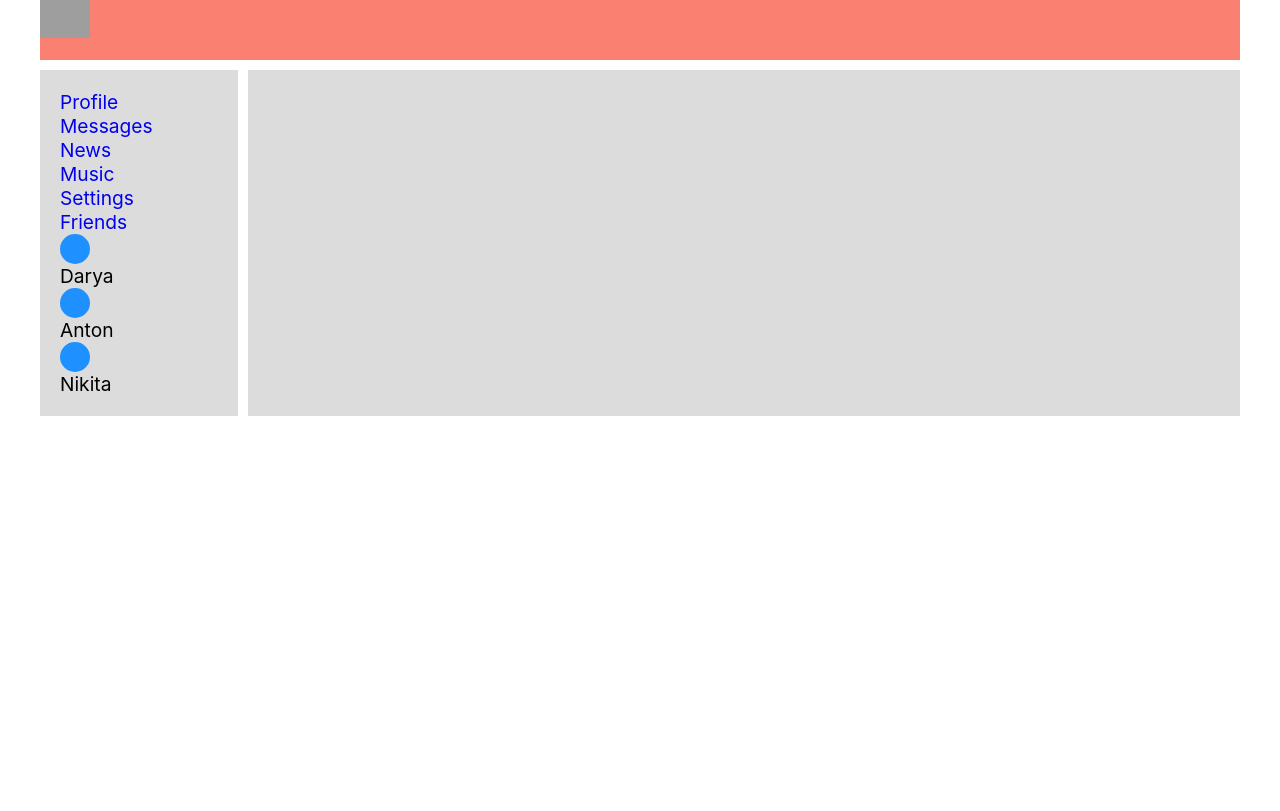
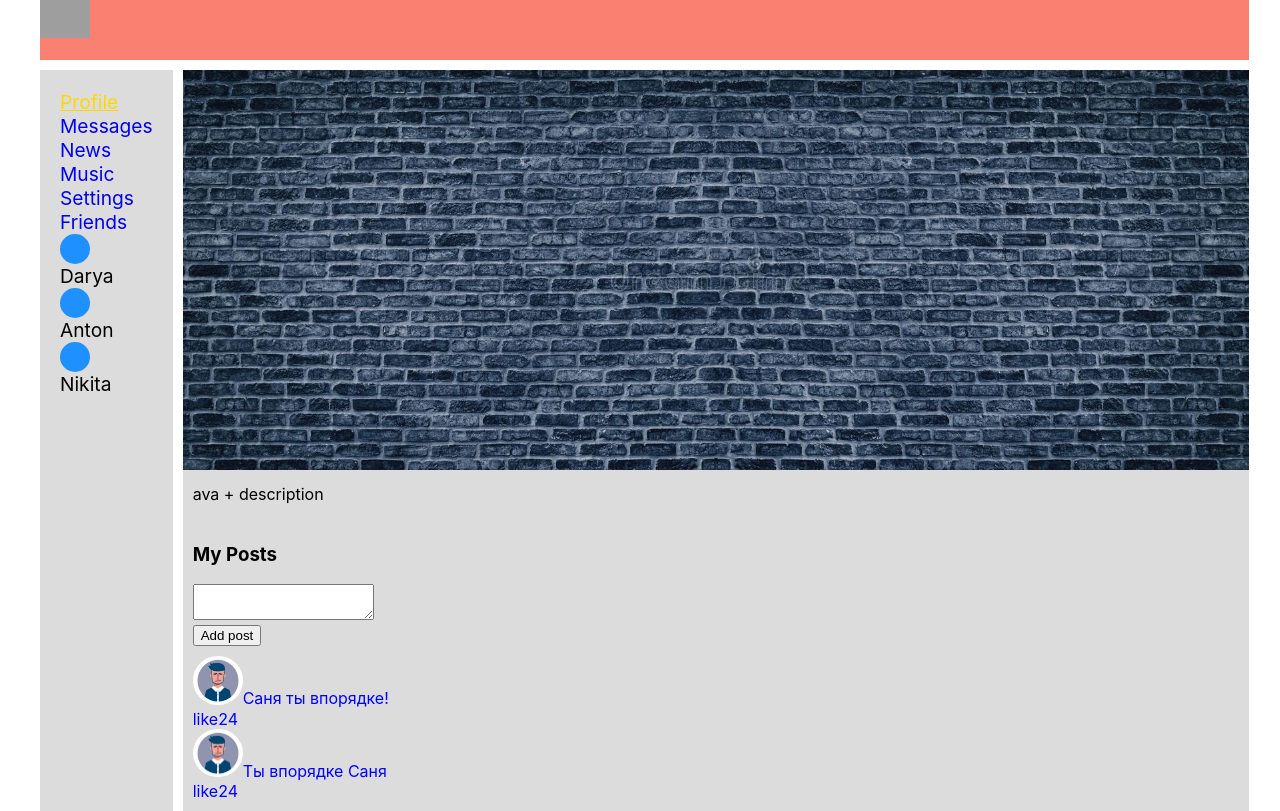
Before and after one commit to Mois24/social-network, a React (Create React App) app: page / in a window 1280 px wide. Built offline with nearby package versions, Linux system fonts and the light colour scheme; grey boxes are pictures that could not be loaded.

Commit message:
Add function for our Posts. Add some UI

```diff
--- a/src/App.js
+++ b/src/App.js
@@ -17,7 +17,7 @@
         <Navbar state={props.state.sidePage}/>
         <div className="app-wrapper-content">
           <Routes>
-            <Route path="/profile" element={<Profile state={props.state.profilePage}/>} />
+            <Route path="/" element={<Profile state={props.state.profilePage} addPost={props.addPost}/>} />
             <Route path="/dialogs/*" element={<Dialogs state={props.state.dialogsPage} />} />
             <Route path="/news" element={<News />} />
             <Route path="/music" element={<Music />} />
--- a/src/components/Dialogs/Dialogs.jsx
+++ b/src/components/Dialogs/Dialogs.jsx
@@ -10,24 +10,25 @@
 
   let dialogsElements = dialogs.map( (dialog, index) => <DialogItem key={index} name={dialog.name} id={dialog.id} />);
 
-  let messagesElements = messages.map( (m, index) => <Message key={index} message={m.message} id={m.id}/>)
+  let messagesElements = messages.map( (m, index) => <Message key={index} message={m.message} id={m.id}/>);
+
+  let newIdMessage = React.createRef();
+  let newMessage = () => {
+    let text = newIdMessage.current.value;
+    alert(text);
+  }
 
   return (
     <div className={classes.dialogs}>
       <div className={classes.dialogsItems}>
-        {/* <DialogItem name={dialogs[0].name} id={dialogs[0].id} />
-        <DialogItem name={dialogs[1].name} id={dialogs[1].id} />
-        <DialogItem name={dialogs[2].name} id={dialogs[2].id} />
-        <DialogItem name={dialogs[3].name} id={dialogs[3].id} />
-        <DialogItem name={dialogs[4].name} id={dialogs[4].id} />
-        <DialogItem name={dialogs[5].name} id={dialogs[5].id} /> */}
+        <textarea ref={ newIdMessage }></textarea>
+        <button onClick={ newMessage }>Add Messages</button>
+
         { dialogsElements }
 
       </div>
       <div className={classes.messages}>
-        {/* <Message message={messages[0].message} id={messages[0].id}/>
-        <Message message={messages[1].message} id={messages[1].id}/>
-        <Message message={messages[2].message} id={messages[2].id}/> */}
+
         { messagesElements }
 
       </div>
--- a/src/components/Navbar/Navbar.jsx
+++ b/src/components/Navbar/Navbar.jsx
@@ -7,7 +7,7 @@
   return (
     <nav className={classes.navbar}>
       <div>
-        <NavLink to="/profile" className={ navData => navData.isActive ? classes.active : classes.item }>Profile</NavLink>
+        <NavLink to="/" className={ navData => navData.isActive ? classes.active : classes.item }>Profile</NavLink>
       </div>
       <div>
         <NavLink to="/dialogs" className={ navData => navData.isActive ? classes.active : classes.item }>Messages</NavLink>
--- a/src/components/Profile/MyPosts/MyPosts.jsx
+++ b/src/components/Profile/MyPosts/MyPosts.jsx
@@ -3,11 +3,13 @@
 import Post from "./Post/Post";
 
 const MyPosts = (props) => {
+let newPostElement = React.createRef();
 
-// const posts = [
-//   {id: 1, message: "Саня ты впорядке!", likesCount: 24},
-//   {id: 2, message: "Ты впорядке Саня", likesCount: 24}
-// ];
+let addPost = () => {
+  let text = newPostElement.current.value;
+  props.addPost(text);
+}
+
 let posts = props.posts;
 
 let postsElements = posts.map( (p, index) => <Post key={index} message={p.message} likesCount={p.likesCount}/>)
@@ -17,10 +19,10 @@
       <h3>My Posts</h3>
       <div>
         <div>
-          <textarea></textarea>
+          <textarea ref={newPostElement}></textarea>
         </div>
         <div>
-          <button>Add post</button>
+          <button onClick={ addPost }>Add post</button>
         </div>
         <div className={classes.posts}>
           {/* <Post message={posts[0].message} likesCount={posts[0].likesCount}/>
--- a/src/components/Profile/Profile.jsx
+++ b/src/components/Profile/Profile.jsx
@@ -8,7 +8,7 @@
   return (
     <div>
       <ProfileInfo />
-      <MyPosts posts={props.state.posts}/>
+      <MyPosts posts={props.state.posts} addPost={props.addPost}/>
     </div>
   );
 };
--- a/src/index.js
+++ b/src/index.js
@@ -4,11 +4,14 @@
 import App from './App';
 import reportWebVitals from './reportWebVitals';
 import state from './redux/state';
+import { addPost } from './redux/state';
+
+// addPost('Young Shark');
 
 const root = ReactDOM.createRoot(document.getElementById('root'));
 root.render(
   <React.StrictMode>
-    <App state={state}/>
+    <App state={state} addPost={addPost}/>
   </React.StrictMode>
 );
 
--- a/src/redux/state.js
+++ b/src/redux/state.js
@@ -33,4 +33,13 @@
     ],
   }
 };
+
+export let addPost = (postMessage) => {
+  let newPost = {
+    id: 3,
+    message: postMessage,
+    likesCount: 3
+  }
+  state.profilePage.posts.push(newPost);
+}
 export default state;
```
